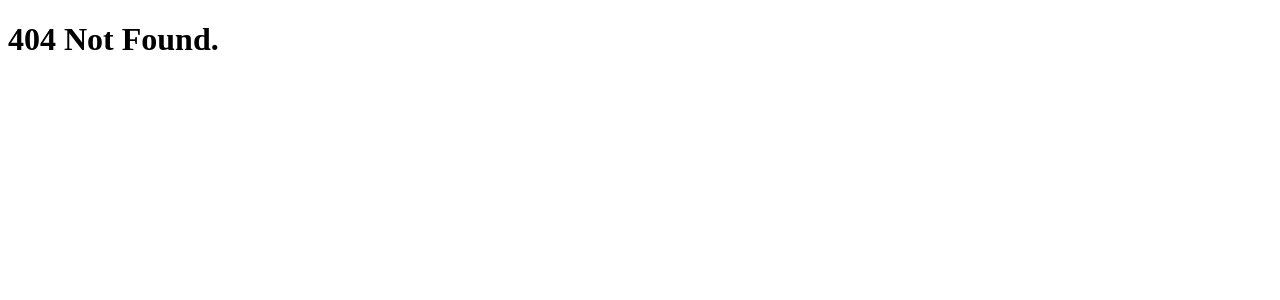
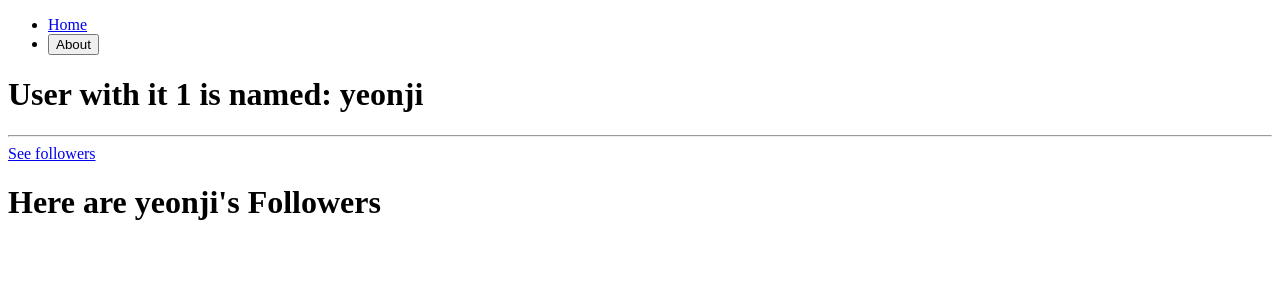
Before and after one commit to yeonjijeon/React-nomad_react_master, a React (Create React App) app: page /users/1/followers in a window 1280 px wide. Before the commit this address had no page. Shown: the top 300 px of the page. Built offline with nearby package versions, Linux system fonts and the light colour scheme.

Commit message:
useOutletContext

```diff
--- a/src/screens/Home.tsx
+++ b/src/screens/Home.tsx
@@ -1,18 +1,20 @@
-import { users } from "../db"
-import {Link} from 'react-router-dom'
+import { users } from '../db'
+import { Link, useSearchParams } from 'react-router-dom'
 
 const Home = () => {
+  const [readSearchParams, setSearchParams] = useSearchParams()
   return (
     <div>
       <h1>Users</h1>
       <ul>
-      {users.map(user => (
+        {users.map((user) => (
           <li key={user.id}>
             <Link to={`/users/${user.id}`}>{user.name}</Link>
           </li>
         ))}
       </ul>
     </div>
-)}
+  )
+}
 
 export default Home
--- /dev/null
+++ b/src/screens/users/Followers.tsx
@@ -0,0 +1,14 @@
+import { useOutletContext } from 'react-router-dom'
+
+interface IFollwersInterFace {
+  nameOfMyUser: string
+}
+
+const Followers = () => {
+  // context로 받은 것을 가져오기
+  const { nameOfMyUser } = useOutletContext<IFollwersInterFace>()
+
+  return <h1>Here are {nameOfMyUser}'s Followers</h1>
+}
+
+export default Followers
--- a/src/screens/users/User.tsx
+++ b/src/screens/users/User.tsx
@@ -1,6 +1,17 @@
+import { useParams, Outlet, Link } from 'react-router-dom'
+import { users } from '../../db'
+
 const User = () => {
-  return(
-    <h1>User</h1>
+  const { userId } = useParams()
+  return (
+    <div>
+      <h1>
+        User with it {userId} is named: {users[Number(userId) - 1].name}
+      </h1>
+      <hr />
+      <Link to="followers">See followers</Link>
+      <Outlet context={{ nameOfMyUser: users[Number(userId) - 1].name }} />
+    </div>
   )
 }
 
```
Also changed, not shown: src/screens/Router.tsx (+20 -14 lines), 1 other file (tests, documents, lock files or other folders). Lines whose indentation alone changed are shown as unchanged.
